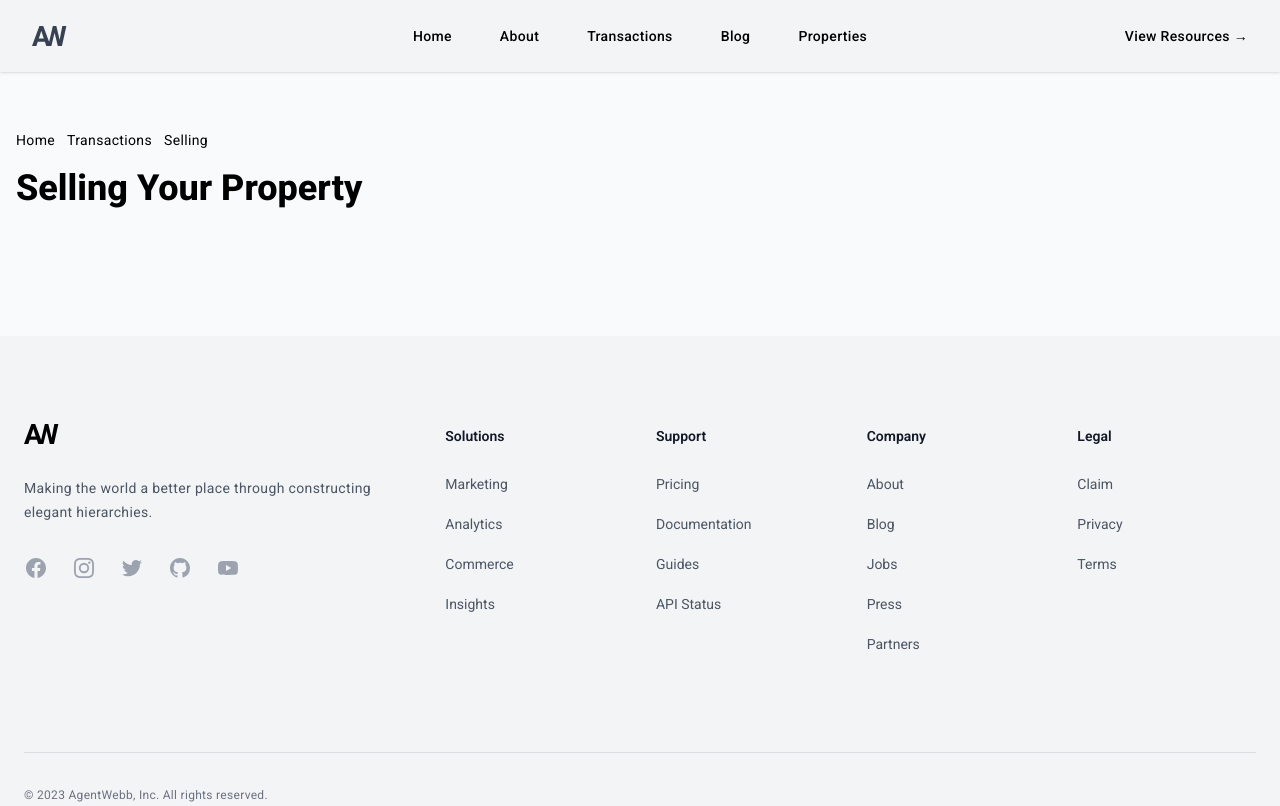
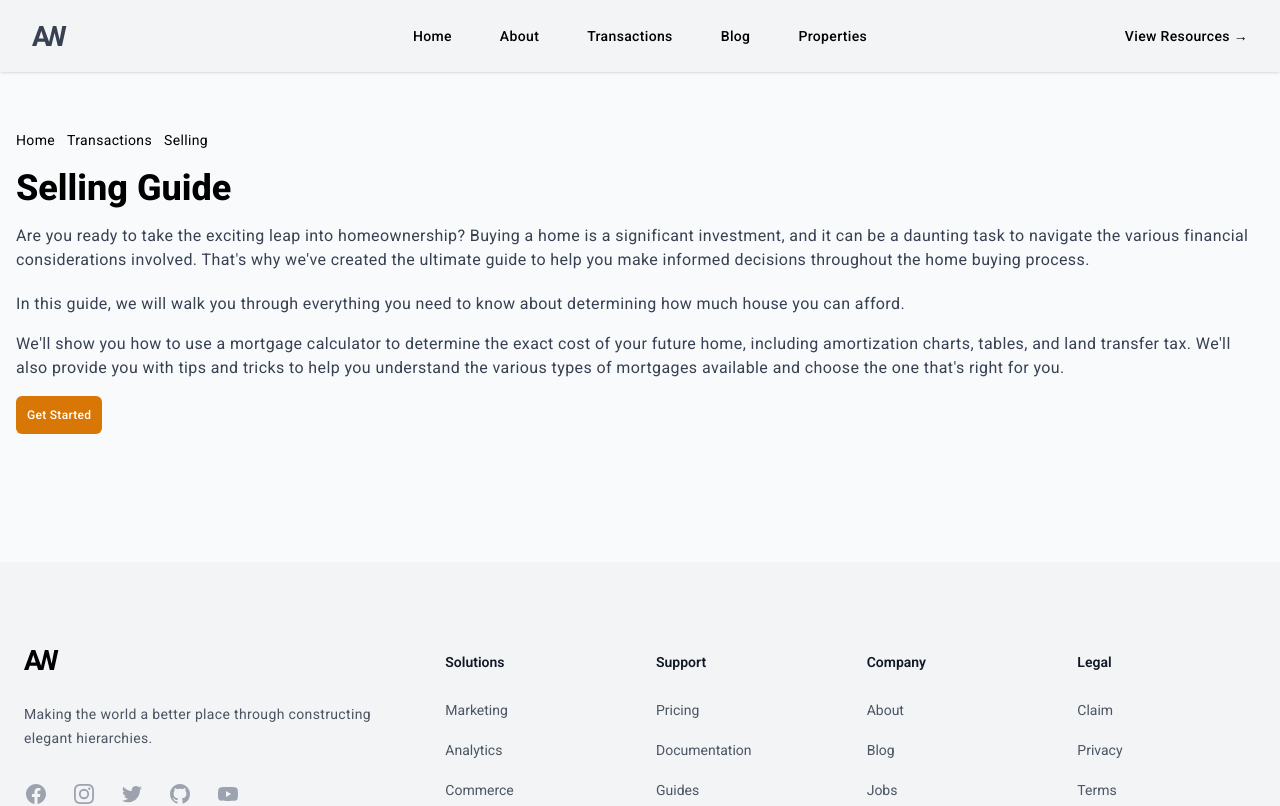
Before and after one commit to iamwillcode/agentwebb, a Next.js app: page /transactions/selling in a window 1280 px wide. Shown: the top 806 px of the page. Built offline with nearby package versions, Linux system fonts and the light colour scheme.

Commit message:
updated selling guide for the real estate transaction

```diff
--- a/pages/transactions/selling/index.tsx
+++ b/pages/transactions/selling/index.tsx
@@ -1,6 +1,8 @@
 import Breadcrumb from "@/components/Breadcrumb";
+import Button from "@/components/Button";
 import Footer from "@/components/Footer";
 import Header from "@/components/Header";
+import Link from "next/link";
 
 export default function index() {
   return (
@@ -9,7 +11,14 @@ export default function index() {
       <main className="container p-4 py-32 mx-auto">
         <section className="">
           <Breadcrumb />
-          <h1 className="display-small">Selling Your Property</h1>
+          <h1 className="display-small">Selling Guide</h1>
+          <article className="mt-4 space-y-4 prose max-w-7xl">
+            <p>Are you ready to take the exciting leap into homeownership? Buying a home is a significant investment, and it can be a daunting task to navigate the various financial considerations involved. That&#39;s why we&#39;ve created the ultimate guide to help you make informed decisions throughout the home buying process.</p>
+            <p>In this guide, we will walk you through everything you need to know about determining how much house you can afford.</p>
+            <p>We&#39;ll show you how to use a mortgage calculator to determine the exact cost of your future home, including amortization charts, tables, and land transfer tax. We&#39;ll also provide you with tips and tricks to help you understand the various types of mortgages available and choose the one that&#39;s right for you.</p>
+            <Button variant="primary" href="/transactions/selling/deciding-to-sell">Get Started</Button>
+
+          </article>
         </section>
       </main>
       <Footer />
```
